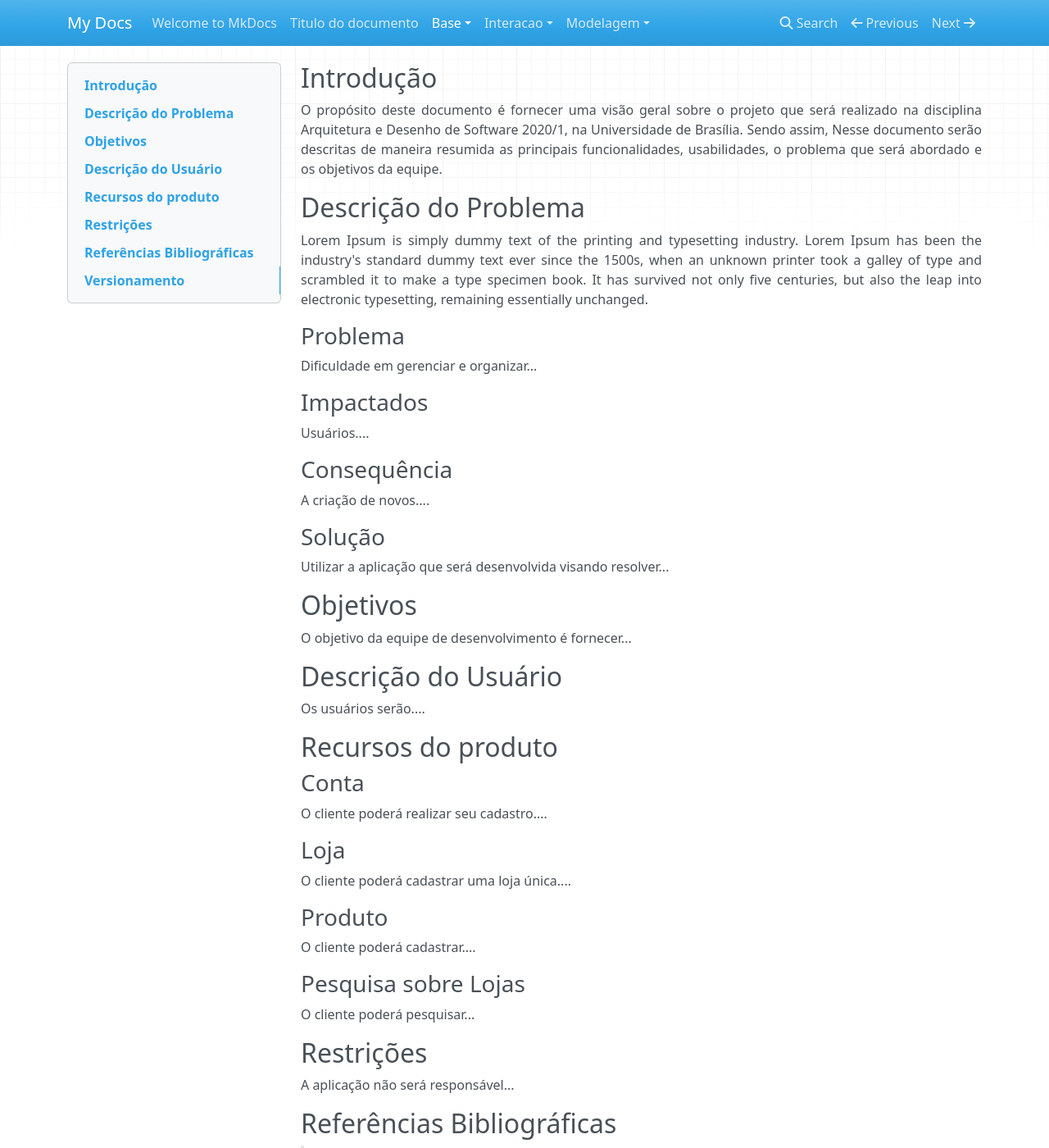
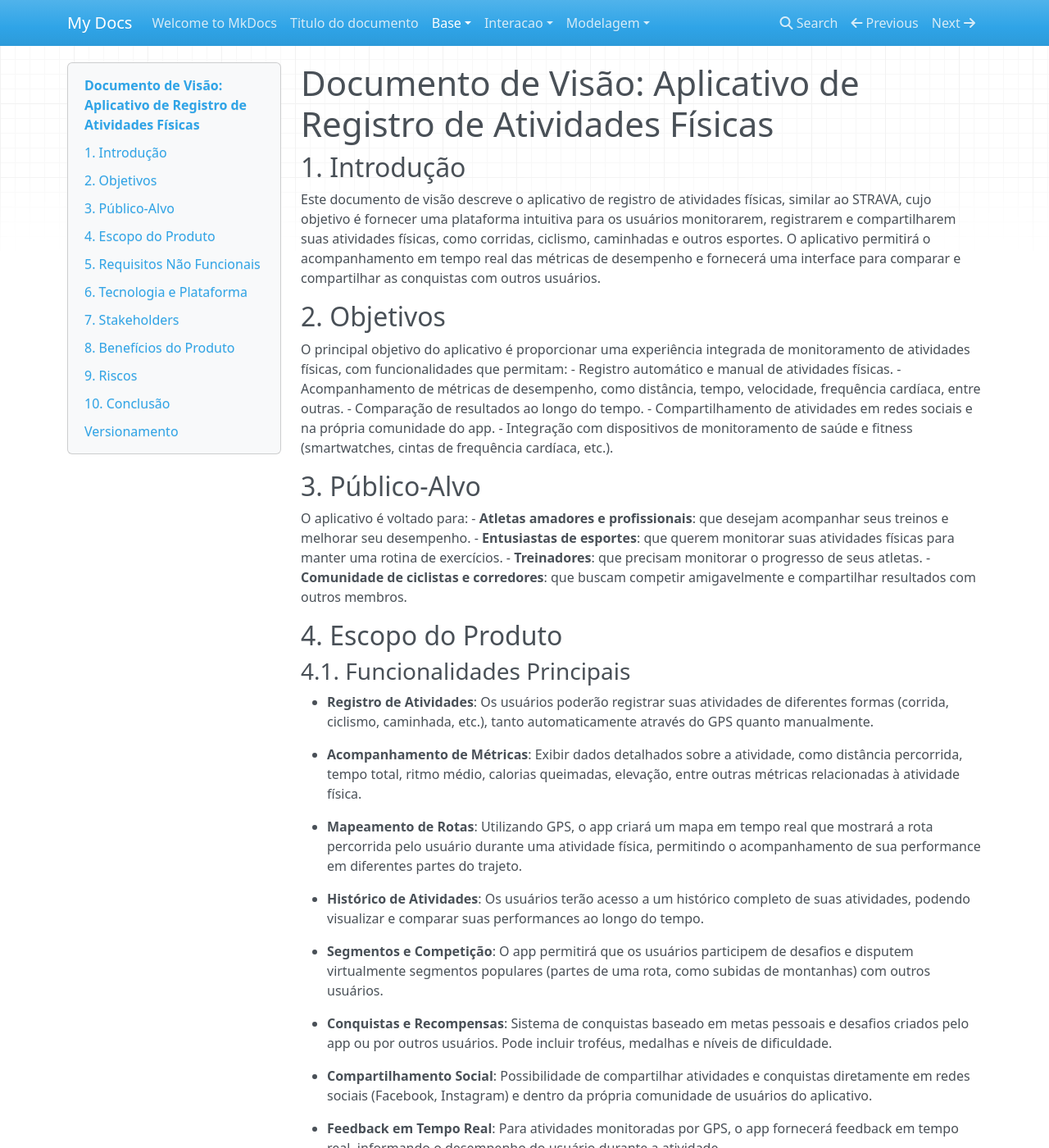
Before and after one commit to Projetos-de-Extensao/PBE_24.2_8002_II_Pandora, an MkDocs documentation site: the page built from docs/base/documento_de_visao.md, in a window 1280 px wide and 1400 px high. Shown: the whole window at 82% size. Built offline with MkDocs 1.6.1, drawn with Linux system fonts in a browser that asks for light colours; nearby versions of some CDN libraries; some of the changed text lies outside the part shown.

Commit message:
Update documento_de_visao.md

```diff
--- a/docs/base/documento_de_visao.md
+++ b/docs/base/documento_de_visao.md
@@ -1,84 +1,87 @@
----
-id: documento_de_visao
-title: Documento de Visão
----
-## Introdução
+# Documento de Visão: Aplicativo de Registro de Atividades Físicas
 
-<p align = "justify">
-O propósito deste documento é fornecer uma visão geral sobre o projeto que será realizado na disciplina Arquitetura e Desenho de Software 2020/1, na Universidade de Brasília. Sendo assim, Nesse documento serão descritas de maneira resumida as principais funcionalidades, usabilidades, o problema que será abordado e os objetivos da equipe.
-</p>
+## 1. Introdução
+Este documento de visão descreve o aplicativo de registro de atividades físicas, similar ao STRAVA, cujo objetivo é fornecer uma plataforma intuitiva para os usuários monitorarem, registrarem e compartilharem suas atividades físicas, como corridas, ciclismo, caminhadas e outros esportes. O aplicativo permitirá o acompanhamento em tempo real das métricas de desempenho e fornecerá uma interface para comparar e compartilhar as conquistas com outros usuários.
 
-## Descrição do Problema
+## 2. Objetivos
+O principal objetivo do aplicativo é proporcionar uma experiência integrada de monitoramento de atividades físicas, com funcionalidades que permitam:
+- Registro automático e manual de atividades físicas.
+- Acompanhamento de métricas de desempenho, como distância, tempo, velocidade, frequência cardíaca, entre outras.
+- Comparação de resultados ao longo do tempo.
+- Compartilhamento de atividades em redes sociais e na própria comunidade do app.
+- Integração com dispositivos de monitoramento de saúde e fitness (smartwatches, cintas de frequência cardíaca, etc.).
 
-<p align = "justify">
-Lorem Ipsum is simply dummy text of the printing and typesetting industry. Lorem Ipsum has been the industry's standard dummy text ever since the 1500s, when an unknown printer took a galley of type and scrambled it to make a type specimen book. It has survived not only five centuries, but also the leap into electronic typesetting, remaining essentially unchanged.
-</p>
+## 3. Público-Alvo
+O aplicativo é voltado para:
+- **Atletas amadores e profissionais**: que desejam acompanhar seus treinos e melhorar seu desempenho.
+- **Entusiastas de esportes**: que querem monitorar suas atividades físicas para manter uma rotina de exercícios.
+- **Treinadores**: que precisam monitorar o progresso de seus atletas.
+- **Comunidade de ciclistas e corredores**: que buscam competir amigavelmente e compartilhar resultados com outros membros.
 
-### Problema
+## 4. Escopo do Produto
 
-Dificuldade em gerenciar e organizar...
+### 4.1. Funcionalidades Principais
+- **Registro de Atividades**: Os usuários poderão registrar suas atividades de diferentes formas (corrida, ciclismo, caminhada, etc.), tanto automaticamente através do GPS quanto manualmente.
 
-### Impactados
+- **Acompanhamento de Métricas**: Exibir dados detalhados sobre a atividade, como distância percorrida, tempo total, ritmo médio, calorias queimadas, elevação, entre outras métricas relacionadas à atividade física.
 
-Usuários....
+- **Mapeamento de Rotas**: Utilizando GPS, o app criará um mapa em tempo real que mostrará a rota percorrida pelo usuário durante uma atividade física, permitindo o acompanhamento de sua performance em diferentes partes do trajeto.
 
-### Consequência
+- **Histórico de Atividades**: Os usuários terão acesso a um histórico completo de suas atividades, podendo visualizar e comparar suas performances ao longo do tempo.
 
-A criação de novos....
+- **Segmentos e Competição**: O app permitirá que os usuários participem de desafios e disputem virtualmente segmentos populares (partes de uma rota, como subidas de montanhas) com outros usuários.
 
-### Solução
+- **Conquistas e Recompensas**: Sistema de conquistas baseado em metas pessoais e desafios criados pelo app ou por outros usuários. Pode incluir troféus, medalhas e níveis de dificuldade.
 
-Utilizar a aplicação que será desenvolvida visando resolver...
+- **Compartilhamento Social**: Possibilidade de compartilhar atividades e conquistas diretamente em redes sociais (Facebook, Instagram) e dentro da própria comunidade de usuários do aplicativo.
 
-## Objetivos
+- **Feedback em Tempo Real**: Para atividades monitoradas por GPS, o app fornecerá feedback em tempo real, informando o desempenho do usuário durante a atividade.
 
-<p align = "justify">
-O objetivo da equipe de desenvolvimento é fornecer...
-</p>
+### 4.2. Funcionalidades Adicionais
+- **Integração com Dispositivos de Terceiros**: Compatibilidade com dispositivos como smartwatches, cintas de monitoramento de frequência cardíaca e outros wearables para monitorar métricas avançadas, como frequência cardíaca, cadência e zonas de esforço.
 
-## Descrição do Usuário
+- **Planos de Treinamento**: Opção para criar, personalizar e seguir planos de treinamento para diferentes objetivos, como preparação para uma maratona ou aumento de resistência física.
 
-<p align = "justify">
-Os usuários serão....
-</p>
+- **Desafios e Grupos**: Criação de grupos de interesse e desafios comunitários onde usuários podem competir ou colaborar para alcançar metas específicas.
 
-## Recursos do produto
+- **Relatórios e Análises**: Relatórios detalhados sobre o progresso do usuário ao longo do tempo, com gráficos e insights para melhorar o desempenho.
 
-### Conta
+- **Suporte Multiesporte**: Suporte para diferentes tipos de atividades físicas, como natação, triatlo, musculação, yoga, etc.
 
-<p align = "justify">
-O cliente poderá realizar seu cadastro....
-</p>
+## 5. Requisitos Não Funcionais
+- **Performance**: O app deve ser rápido e eficiente, especialmente no que se refere à atualização em tempo real de métricas e mapas. O uso de GPS e sensores externos deve ser otimizado para evitar consumo excessivo de bateria.
 
-### Loja
+- **Segurança**: O aplicativo deve proteger as informações pessoais dos usuários, garantindo a privacidade dos dados. Autenticação forte, criptografia e proteção contra vazamento de dados serão requisitos fundamentais.
 
-<p align = "justify">
-O cliente poderá cadastrar uma loja única....
-</p>
+- **Usabilidade**: A interface do usuário deve ser simples e intuitiva, facilitando a navegação e permitindo que até usuários iniciantes consigam registrar e acompanhar suas atividades sem dificuldade.
 
-### Produto
+- **Disponibilidade**: O app deve estar disponível para as plataformas Android e iOS, com sincronização automática entre diferentes dispositivos e servidores.
 
-<p align = "justify">
-O cliente poderá cadastrar....
-</p>
+## 6. Tecnologia e Plataforma
+- **Plataforma**: Aplicativo nativo para iOS e Android.
+- **Integração com APIs de Saúde**: Apple Health, Google Fit, Garmin Connect e Strava para importar e exportar dados de atividades.
+- **Banco de Dados**: O app utilizará um banco de dados seguro e escalável para armazenar informações dos usuários e suas atividades.
+- **Infraestrutura de Mapas**: Integração com APIs de mapas (Google Maps, Mapbox) para renderizar rotas e trajetos.
 
-### Pesquisa sobre Lojas
+## 7. Stakeholders
+- **Usuários Finais**: Atletas, entusiastas de fitness e treinadores que utilizarão o aplicativo para monitorar atividades e melhorar seu desempenho.
+- **Desenvolvedores**: Equipe responsável pela construção, manutenção e evolução do aplicativo.
+- **Gestores de Produto**: Responsáveis por definir as funcionalidades e garantir que o produto atenda às necessidades dos usuários.
+- **Parceiros**: Empresas de dispositivos fitness e saúde que integrarão seus produtos com o aplicativo.
 
-<p align = "justify">
-O cliente poderá pesquisar...
-</p>
+## 8. Benefícios do Produto
+- **Monitoramento Completo**: Fornece uma maneira centralizada e fácil de acompanhar todas as atividades físicas do usuário.
+- **Motivação**: Funcionalidades sociais e de competição criam um ambiente motivador para que os usuários alcancem seus objetivos de fitness.
+- **Integração**: Suporte para dispositivos de terceiros e sincronização com plataformas de saúde.
 
-## Restrições
+## 9. Riscos
+- **Privacidade de Dados**: A coleta e armazenamento de informações pessoais dos usuários exigem o cumprimento rigoroso de legislações de privacidade, como a LGPD (Lei Geral de Proteção de Dados).
+- **Dependência de GPS**: A precisão e funcionamento do app podem ser prejudicados em áreas com pouca cobertura de GPS ou falhas de sinal.
+- **Concorrência**: O mercado de aplicativos de fitness é competitivo, com players já estabelecidos como STRAVA, Nike Run Club, e Garmin Connect.
 
-<p align = "justify">
-A aplicação não será responsável...
-</p>
+## 10. Conclusão
+Este aplicativo se posiciona como uma solução robusta para monitoramento de atividades físicas, oferecendo funcionalidades que incentivam o acompanhamento de métricas, competição saudável e compartilhamento social. Com foco em uma interface intuitiva, suporte a múltiplos dispositivos e integração com tecnologias de ponta, o app visa proporcionar uma experiência completa para seus usuários, desde amadores até atletas profissionais.
 
-## Referências Bibliográficas
-
-> Documento de visão. Disponível em https://www... Acesso em dd/MM/yyYY
-
-> Documento de visão. Disponível em  Acesso em dd/MM/yyYY
 
 ## Versionamento
 | Data | Versão | Descrição | Autor(es) |
```
